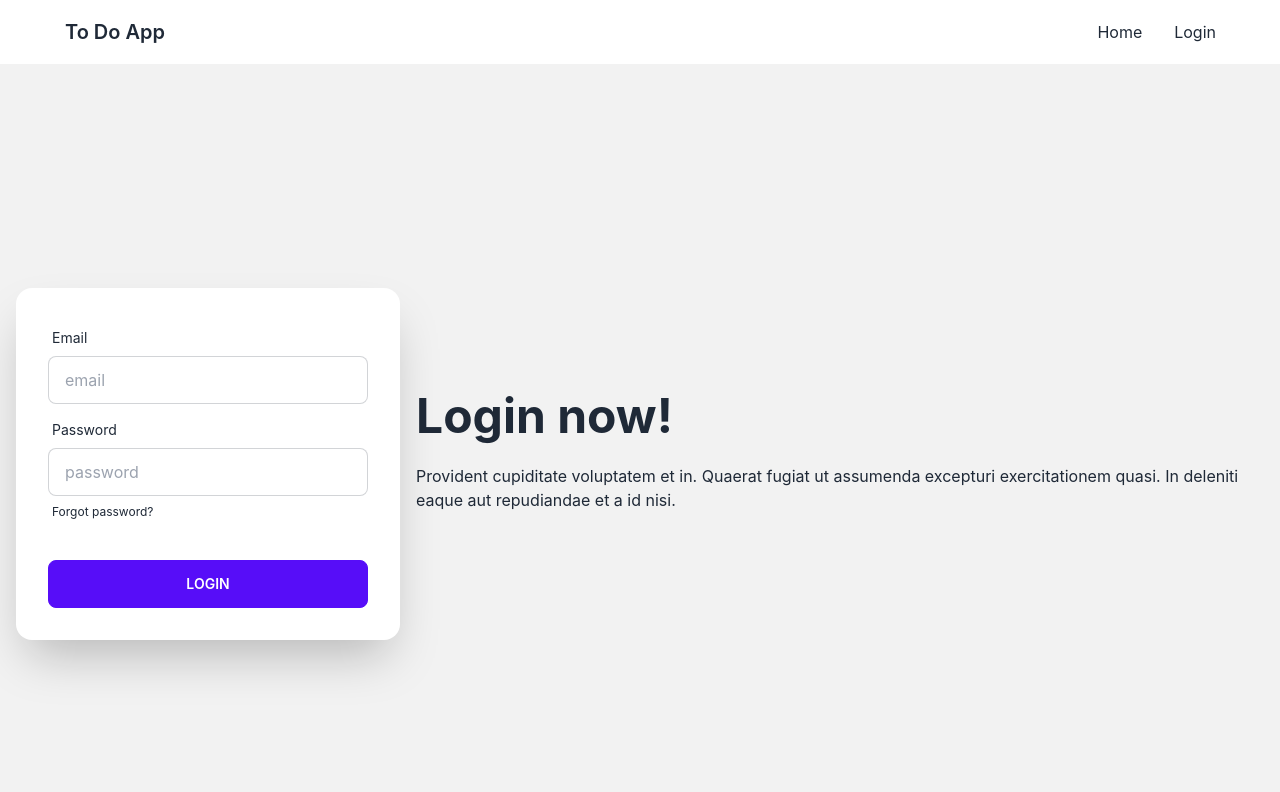
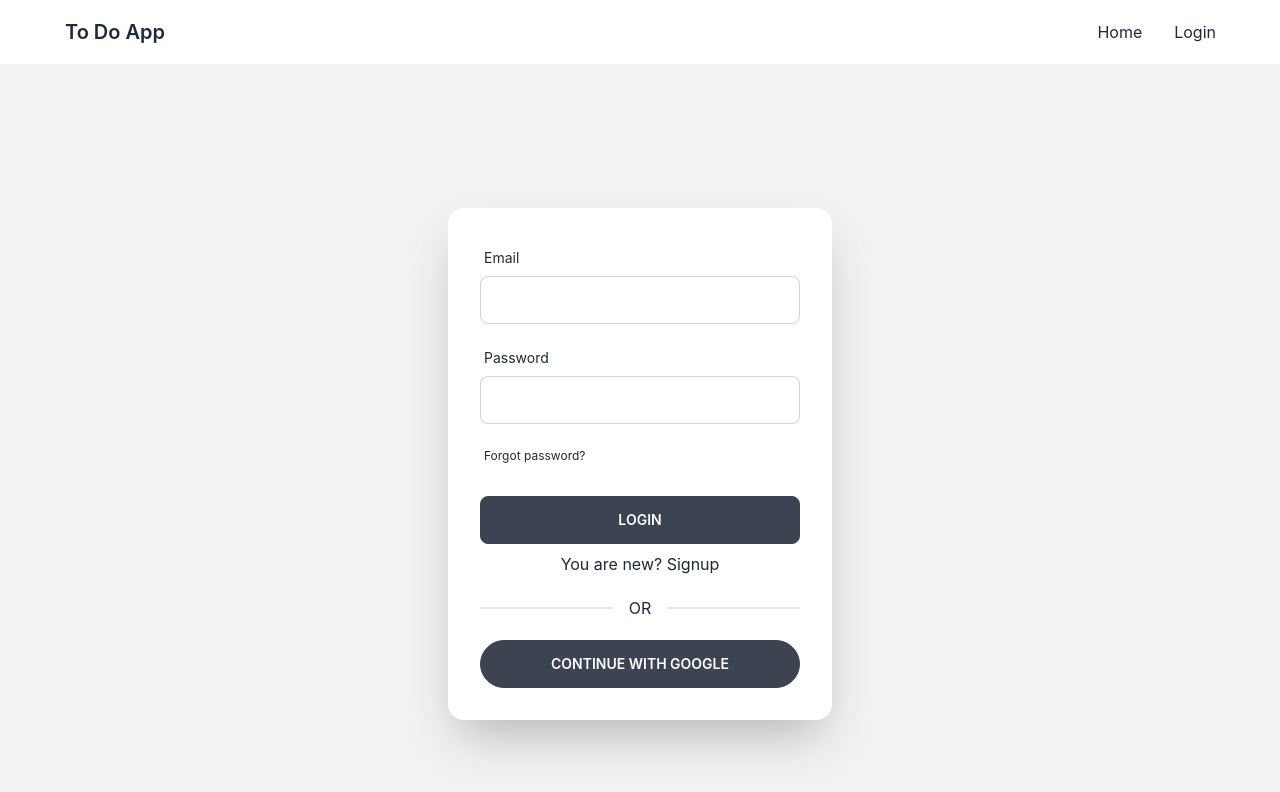
Before and after one commit to shariarHossain23/Todo-App-Client, a React (Create React App) app: page /login in a window 1280 px wide. Shown: the top 792 px of the page. Built offline with nearby package versions, Linux system fonts and the light colour scheme.

Commit message:
style login and signup page

```diff
--- a/package.json
+++ b/package.json
@@ -10,6 +10,7 @@
     "react": "^18.1.0",
     "react-dom": "^18.1.0",
     "react-firebase-hooks": "^5.0.3",
+    "react-hook-form": "^7.31.1",
     "react-router-dom": "^6.3.0",
     "react-scripts": "5.0.1",
     "web-vitals": "^2.1.4"
--- a/src/App.js
+++ b/src/App.js
@@ -3,6 +3,7 @@ import './App.css';
 import Home from './Component/Home/Home';
 import Login from './Component/Shared/Login';
 import Navbar from './Component/Shared/Navbar';
+import Signup from './Component/Shared/Signup';
 
 function App() {
   return (
@@ -11,6 +12,7 @@ function App() {
      <Routes>
        <Route path='/'element={<Home></Home>}></Route>
        <Route path='/login'element={<Login></Login>}></Route>
+       <Route path='/signup'element={<Signup></Signup>}></Route>
      </Routes>
     </div>
   );
--- a/src/Component/Shared/Login.js
+++ b/src/Component/Shared/Login.js
@@ -1,33 +1,95 @@
-import React from 'react';
+import React from "react";
+import { useForm } from "react-hook-form";
+import { Link } from "react-router-dom";
 
 const Login = () => {
+  const {
+    register,
+    handleSubmit,
+    watch,
+    formState: { errors },
+  } = useForm();
+  const onSubmit = data => console.log(data);
   return (
     <div class="hero min-h-screen bg-base-200">
-        <div class="hero-content flex-col lg:flex-row-reverse">
-          <div class="text-center lg:text-left">
-            <h1 class="text-5xl font-bold">Login now!</h1>
-            <p class="py-6">Provident cupiditate voluptatem et in. Quaerat fugiat ut assumenda excepturi exercitationem quasi. In deleniti eaque aut repudiandae et a id nisi.</p>
-          </div>
-          <div class="card flex-shrink-0 w-full max-w-sm shadow-2xl bg-base-100">
+      <div class="hero-content ">
+        <div class="card max-w-sm  lg:w-96 shadow-2xl bg-base-100">
           <div class="card-body">
+            <form onSubmit={handleSubmit(onSubmit)}>
             <div class="form-control">
               <label class="label">
                 <span class="label-text">Email</span>
               </label>
-                <input type="text" placeholder="email" class="input input-bordered" />
+              <input
+                {...register("email", {
+                  required: {
+                    value: true,
+                    message: "email required",
+                  },
+                  pattern: {
+                    value: /[a-z0-9]+@[a-z]+\.[a-z]{2,3}/,
+                    message: "provided valid email",
+                  },
+                })}
+                className="input input-bordered w-full max-w-xs"
+              />
+               <label className="label">
+                {errors.email?.type === "required" && (
+                  <span className="label-text-alt text-red-500">
+                    {errors.email.message}
+                  </span>
+                )}
+                {errors.email?.type === "pattern" && (
+                  <span className="label-text-alt text-red-500">
+                    {errors.email.message}
+                  </span>
+                )}
+              </label>
             </div>
             <div class="form-control">
               <label class="label">
                 <span class="label-text">Password</span>
               </label>
-                <input type="text" placeholder="password" class="input input-bordered" />
+              <input
+                {...register("password", {
+                  required: {
+                    value: true,
+                    message: "password required",
+                  },
+                  minLength: {
+                    value: 6,
+                    message: "password must be 6 character",
+                  },
+                })}
+                className="input input-bordered w-full max-w-xs"
+              />
+               <label className="label">
+                {errors.password?.type === "required" && (
+                  <span className="label-text-alt text-red-500">
+                    {errors.password.message}
+                  </span>
+                )}
+                {errors.password?.type === "minLength" && (
+                  <span className="label-text-alt text-red-500">
+                    {errors.password.message}
+                  </span>
+                )}
+              </label>
               <label class="label">
-                  <a href="#" class="label-text-alt link link-hover">Forgot password?</a>
+                <a href="#" class="label-text-alt link link-hover">
+                  Forgot password?
+                </a>
               </label>
             </div>
             <div class="form-control mt-6">
-                <button class="btn btn-primary">Login</button>
+              <button class="btn btn-md">Login</button>
             </div>
+            </form>
+            <p>You are new? <Link to='/signup'>Signup</Link></p>
+            <div class="divider">OR</div>
+            <button className="btn btn-md rounded-full">
+              Continue with google
+            </button>
           </div>
         </div>
       </div>
--- /dev/null
+++ b/src/Component/Shared/Signup.js
@@ -0,0 +1,96 @@
+import React from 'react';
+import { useForm } from "react-hook-form";
+import { Link } from 'react-router-dom';
+
+const Signup = () => {
+    const {
+        register,
+        handleSubmit,
+        watch,
+        formState: { errors },
+      } = useForm();
+      const onSubmit = data => console.log(data);
+    return (
+        <div class="hero min-h-screen bg-base-200">
+        <div class="hero-content ">
+          <div class="card max-w-sm  lg:w-96 shadow-2xl bg-base-100">
+            <div class="card-body">
+              <form onSubmit={handleSubmit(onSubmit)}>
+              <div class="form-control">
+                <label class="label">
+                  <span class="label-text">Email</span>
+                </label>
+                <input
+                  {...register("email", {
+                    required: {
+                      value: true,
+                      message: "email required",
+                    },
+                    pattern: {
+                      value: /[a-z0-9]+@[a-z]+\.[a-z]{2,3}/,
+                      message: "provided valid email",
+                    },
+                  })}
+                  className="input input-bordered w-full max-w-xs"
+                />
+                 <label className="label">
+                  {errors.email?.type === "required" && (
+                    <span className="label-text-alt text-red-500">
+                      {errors.email.message}
+                    </span>
+                  )}
+                  {errors.email?.type === "pattern" && (
+                    <span className="label-text-alt text-red-500">
+                      {errors.email.message}
+                    </span>
+                  )}
+                </label>
+              </div>
+              <div class="form-control">
+                <label class="label">
+                  <span class="label-text">Password</span>
+                </label>
+                <input
+                  {...register("password", {
+                    required: {
+                      value: true,
+                      message: "password required",
+                    },
+                    minLength: {
+                      value: 6,
+                      message: "password must be 6 character",
+                    },
+                  })}
+                  className="input input-bordered w-full max-w-xs"
+                />
+                 <label className="label">
+                  {errors.password?.type === "required" && (
+                    <span className="label-text-alt text-red-500">
+                      {errors.password.message}
+                    </span>
+                  )}
+                  {errors.password?.type === "minLength" && (
+                    <span className="label-text-alt text-red-500">
+                      {errors.password.message}
+                    </span>
+                  )}
+                </label>
+
+              </div>
+              <div class="form-control mt-6">
+                <button class="btn btn-md">Login</button>
+              </div>
+              </form>
+              <p>You Have alredy account? <Link to='/login'>Login</Link></p>
+              <div class="divider">OR</div>
+              <button className="btn btn-md rounded-full">
+                Continue with google
+              </button>
+            </div>
+          </div>
+        </div>
+      </div>
+    );
+};
+
+export default Signup;
```
Also changed, not shown: 1 other file (tests, documents, lock files or other folders). Lines whose indentation alone changed are shown as unchanged.
